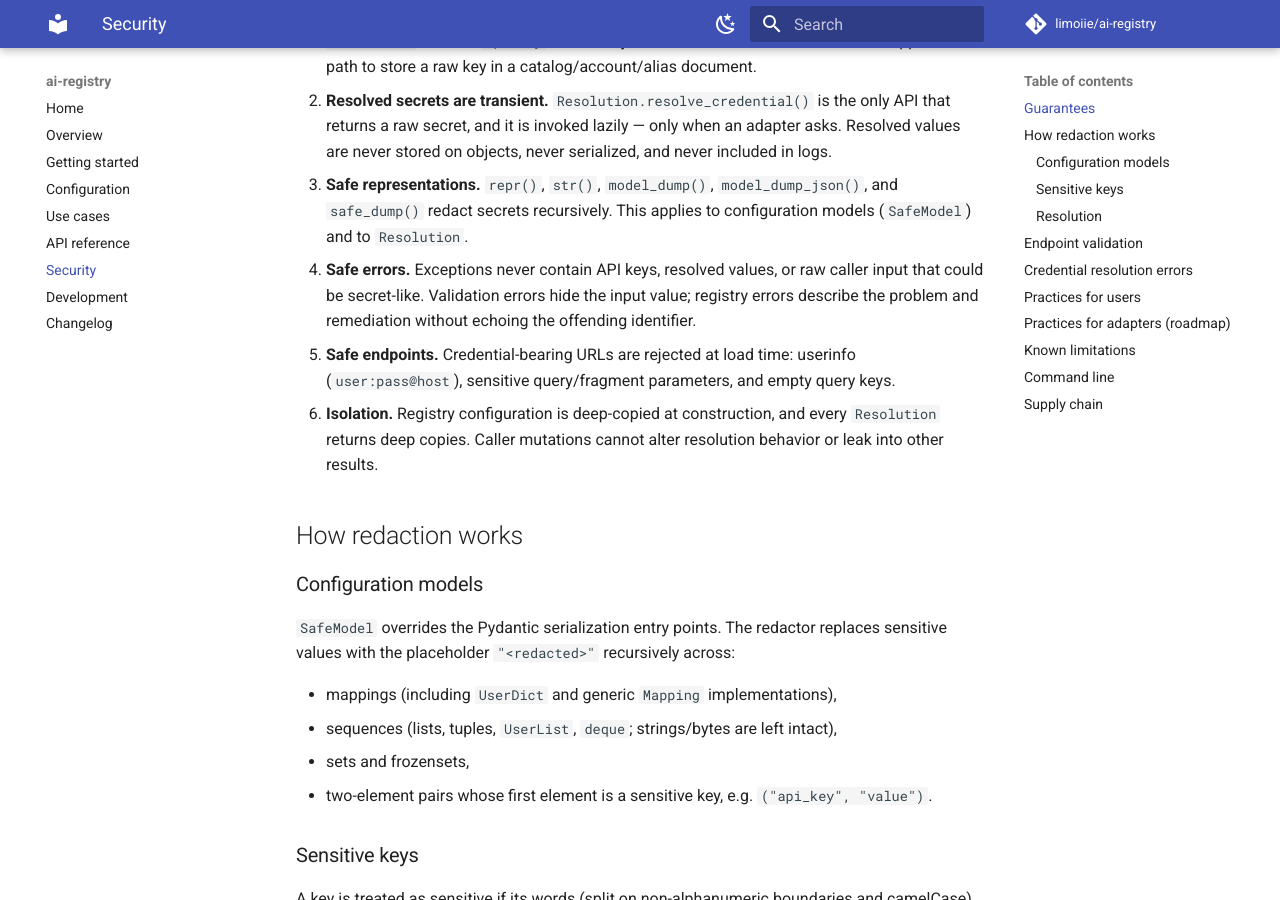
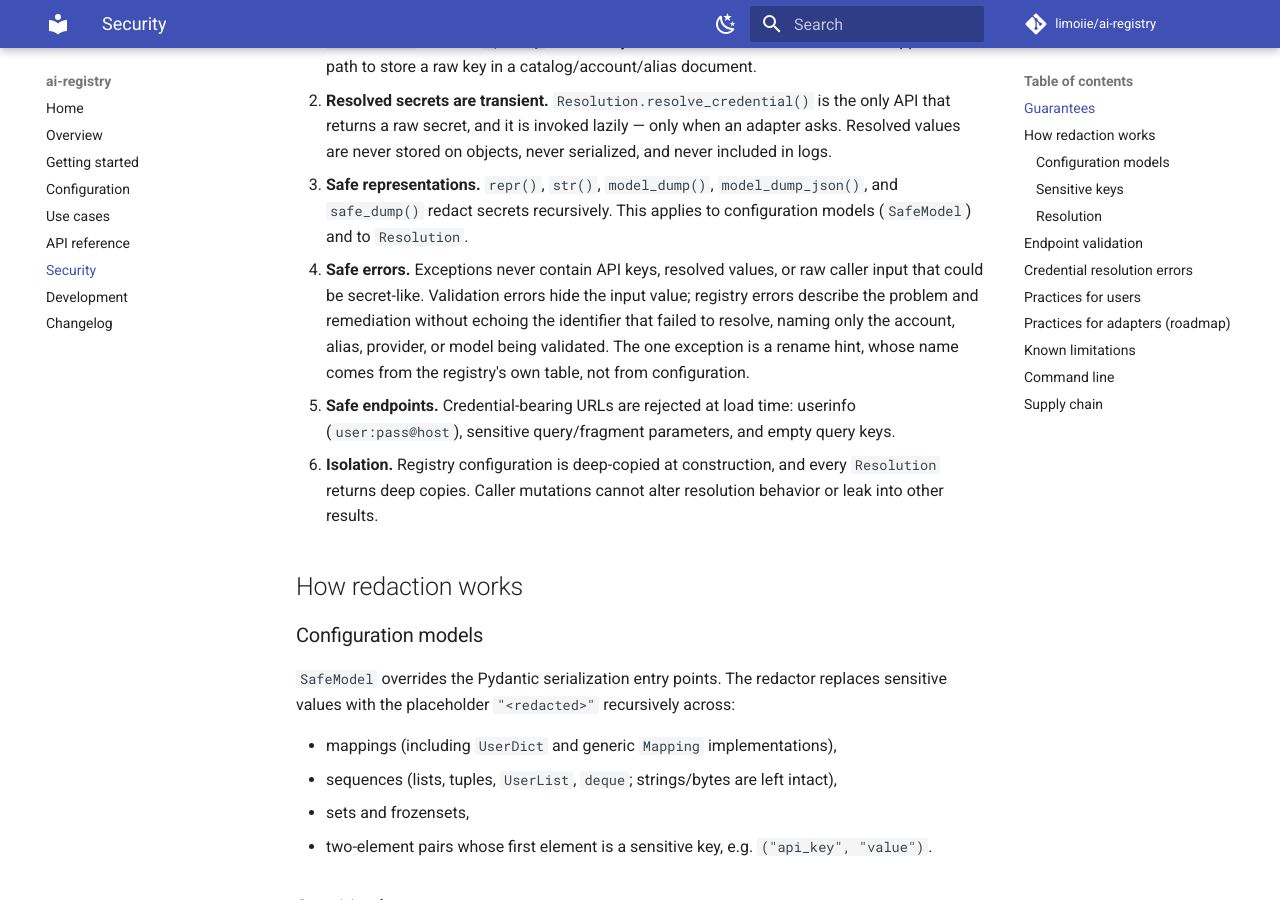
Before and after one commit to limoiie/ai-registry, an MkDocs documentation site: the page built from docs/security.md, in a window 1280 px wide and 900 px high, scrolled down 319 px. Built offline with MkDocs 1.6.1 and Material for MkDocs 9.7.7, drawn with Linux system fonts in a browser that asks for light colours; comment, search, counter and statistics services are not loaded.

Commit message:
docs(security): spell out what a registry error may echo
"Safe errors" now states the rule precisely: the account, alias, provider, or
model being validated is named, the value that failed to resolve is not, and a
rename hint is the single exception because its name comes from the registry's
own table rather than from configuration.

```diff
--- a/docs/security.md
+++ b/docs/security.md
@@ -20,7 +20,9 @@ follow when using the library.
 4. **Safe errors.** Exceptions never contain API keys, resolved values, or raw
    caller input that could be secret-like. Validation errors hide the input
    value; registry errors describe the problem and remediation without echoing
-   the offending identifier.
+   the identifier that failed to resolve, naming only the account, alias,
+   provider, or model being validated. The one exception is a rename hint,
+   whose name comes from the registry's own table, not from configuration.
 5. **Safe endpoints.** Credential-bearing URLs are rejected at load time:
    userinfo (`user:pass@host`), sensitive query/fragment parameters, and empty
    query keys.
```
